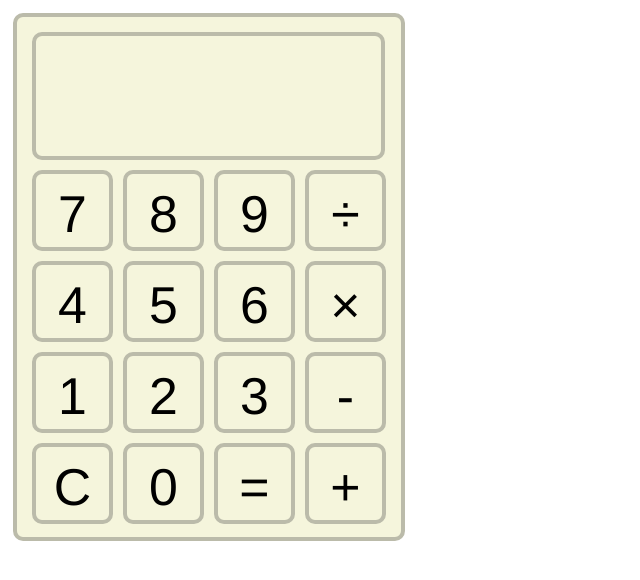
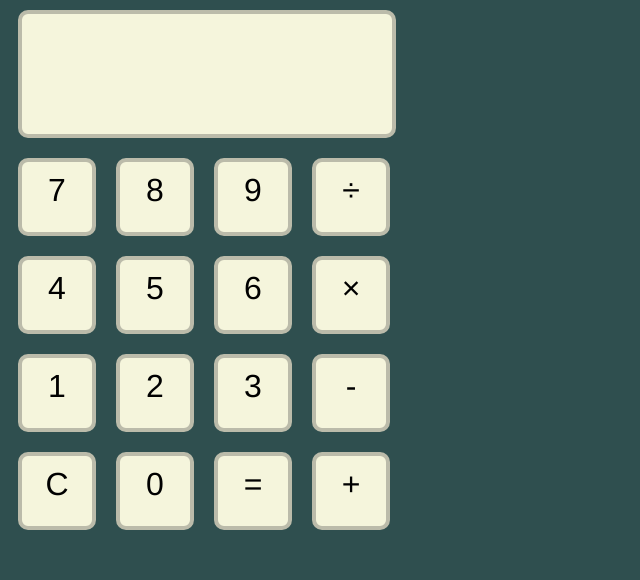
Before and after one commit to jonejola1/Oppgaver, a plain HTML site: page Uke 2/Kalkulator-MVC.html in a window 1280 px wide. Shown: the whole page, without its empty margins (0-640 px from the left). Drawn offline with Linux system fonts and the light colour scheme.

Commit message:
New Updated MVC meh...

```diff
--- a/Uke 2/Kalkulator-MVC.html
+++ b/Uke 2/Kalkulator-MVC.html
@@ -1,100 +1,108 @@
 <!DOCTYPE html>
 
 <html lang="en" xmlns="http://www.w3.org/1999/xhtml">
+
 <head>
     <meta charset="utf-8" />
     <title>Kalkulator</title>
-    <style>
-        #app {
-            width: 364px;
-            height: 500px;
+    <style type="text/css">
+        body {
+            background-color: darkslategray;
+            height: 200px;
+            width: 400px;
         }
-        div {
+
+        .calcDiv {
             float: left;
             background-color: beige;
-            width: 53px;
-            height: 53px;
+            width: 50px;
+            height: 50px;
             padding: 10px;
-            margin: 5px;
+            margin: 10px;
             text-align: center;
-            vertical-align: middle;
+            vertical-align: left;
             font-family: helvetica;
-            font-size: 180%;
+            font-size: 200%;
             border: #bbbbaa solid 4px;
             border-radius: 10px;
-            }
+        }
 
-            div.resultBox {
-                overflow-y: scroll;
-                color: black;
-                height: 100px;
-                width: 325px;
-                text-align: right;
-            }
+        .resultBox {
+            background-color: beige;
+            height: 100px;
+            width: 350px;
+            padding: 10px;
+            margin: 10px;
+            font-size: 200%;
+            border: #bbbbaa solid 4px;
+            border-radius: 10px;
+            text-align: right;
+        }
 
-            div.firstInRow {
-                clear: left;
-            }
-            ::-webkit-scrollbar {
-                display: none;
-            }
+        /* .firstInRow {
+            clear: left;
+        } */
     </style>
 </head>
+
 <body>
     <div id="app"></div>
 
-<script>
-        //Model
+    <script type="text/javascript">
         let resultBox = '';
+        let output = document.getElementById('app')
 
+        updateView()
+        function updateView() {
+            let html = ''
+            html = `
+            <div class="resultBox"> ${resultBox}</div>
 
+            <div class="calcDiv" class="firstInRow" onclick="addCharacter(7)">7</div>
+            <div class="calcDiv" onclick="addCharacter(8)">8</div>
+            <div class="calcDiv" onclick="addCharacter(9)">9</div>
+            <div class="calcDiv" onclick="checkValue('/')">÷</div>
 
-        //view
-        updateView();
-        function updateView() {
-            document.getElementById('app').innerHTML = `
-                <div class="resultBox">${resultBox}</div>
+            <div class="calcDiv" class="firstInRow" onclick="addCharacter(4)">4</div>
+            <div class="calcDiv" onclick="addCharacter(5)">5</div>
+            <div class="calcDiv" onclick="addCharacter(6)">6</div>
+            <div class="calcDiv" onclick="checkValue('*')">×</div>
 
-                <div class="firstInRow" onclick="addCharacter(7)">7</div>
-                <div onclick="addCharacter(8)">8</div>
-                <div onclick="addCharacter(9)">9</div>
-                <div onclick="addCharacter('÷')">÷</div>
-                <br>
-                <div class="firstInRow" onclick="addCharacter(4)">4</div>
-                <div onclick="addCharacter(5)">5</div>
-                <div onclick="addCharacter(6)">6</div>
-                <div onclick="addCharacter('×')">×</div>
-                <br>
-                <div class="firstInRow" onclick="addCharacter(1)">1</div>
-                <div onclick="addCharacter(2)">2</div>
-                <div onclick="addCharacter(3)">3</div>
-                <div onclick="addCharacter('-')">-</div>
+            <div class="calcDiv" class="firstInRow" onclick="addCharacter(1)">1</div>
+            <div class="calcDiv" onclick="addCharacter(2)">2</div>
+            <div class="calcDiv" onclick="addCharacter(3)">3</div>
+            <div class="calcDiv" onclick="checkValue('-')">-</div>
 
-                <div class="firstInRow" onclick="clearResult()">C</div>
-                <div onclick="addCharacter(0);">0</div>
-                <div onclick="calculate()">=</div>
-                <div onclick="addCharacter('+')">+</div>
+            <div class="calcDiv" class="firstInRow" onclick="clearResult();">C</div>
+            <div class="calcDiv"  onclick="addCharacter(0)">0</div>
+            <div class="calcDiv" onclick="calculate()">=</div>
+            <div class="calcDiv" onclick="checkValue('+')">+</div>
             `;
+            output.innerHTML = html;
         }
-        //controller
 
         function addCharacter(x) {
             resultBox += x;
-            updateView();
+            updateView()
         }
 
         function calculate() {
-            let calculation = resultBox
-                .replace('×', '*')
-                .replace('÷', '/');
-            resultBox = eval(calculation);
-            updateView();
+            resultBox = eval(resultBox);
+            updateView()
+            resultBox = '';
         }
 
         function clearResult() {
             resultBox = '';
-            updateView();
+            updateView()
+        }
+
+        function checkValue(x) { //This will stop you from entering a operator before a number
+            if (resultBox) {
+                return addCharacter(x)
+            }
         }
     </script>
 </body>
+
 </html>
```
